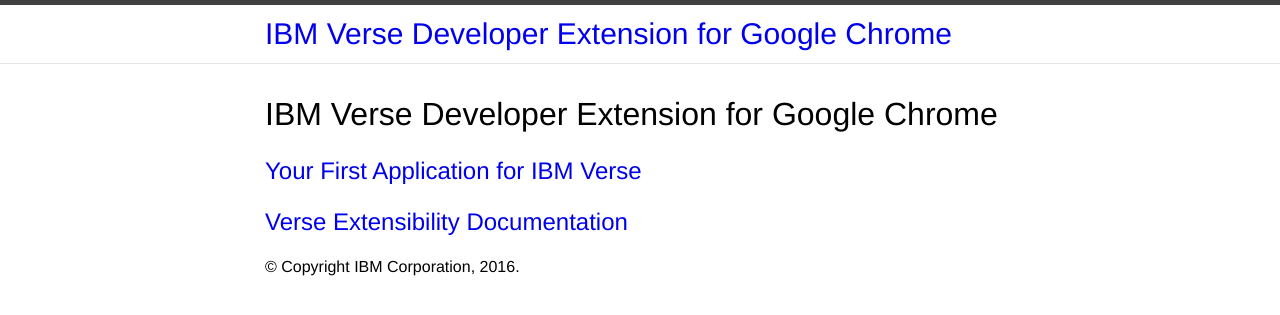
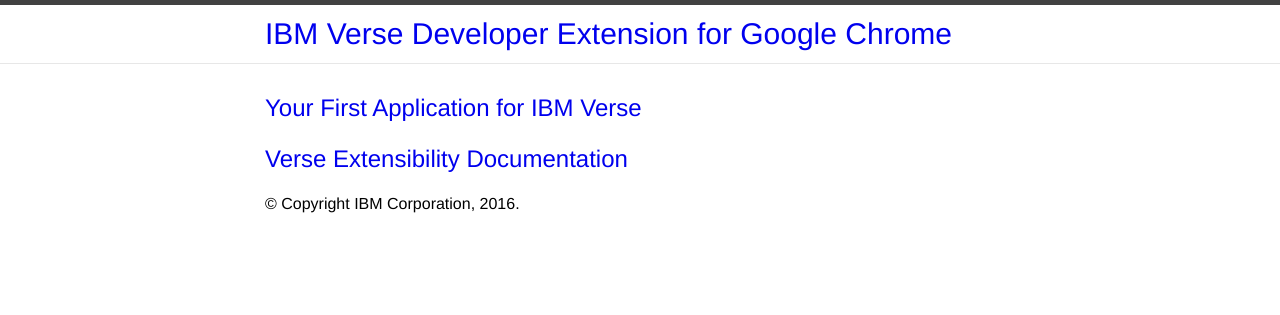
Before and after one commit to ibmverse/verse-developer, a Jekyll site: the page built from index.html, in a window 1280 px wide. Shown: the top 315 px of the page. Built offline with Jekyll 4.4.1, drawn with Linux system fonts in a browser that asks for light colours.

Commit message:
Update index.html and readme for gh_page branch

```diff
--- a/index.html
+++ b/index.html
@@ -2,9 +2,6 @@
 [//]: # (Copyright IBM Corp. 2016  All Rights Reserved.)
 layout: default
 ---
-<div>
-  <h1> IBM Verse Developer Extension for Google Chrome </h1>
-</div>
 
 <div>
   <h2> <a href="{{ "/tutorials/tutorial_verse_developer.html" | prepend: site.baseurl }}">{{ "Your First Application for IBM Verse" }}</a> </h2>
```
Also changed, not shown: README.md.
